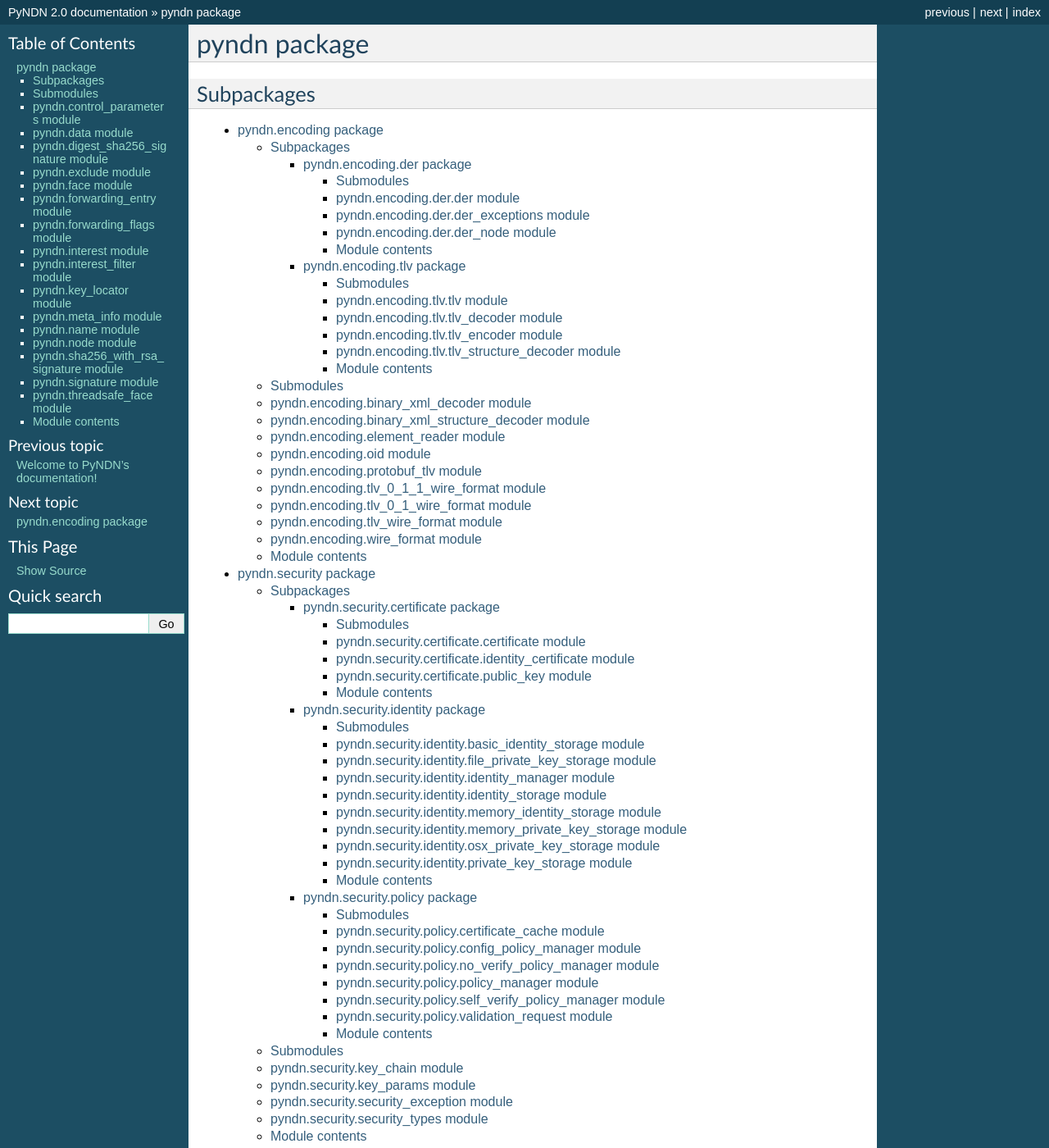
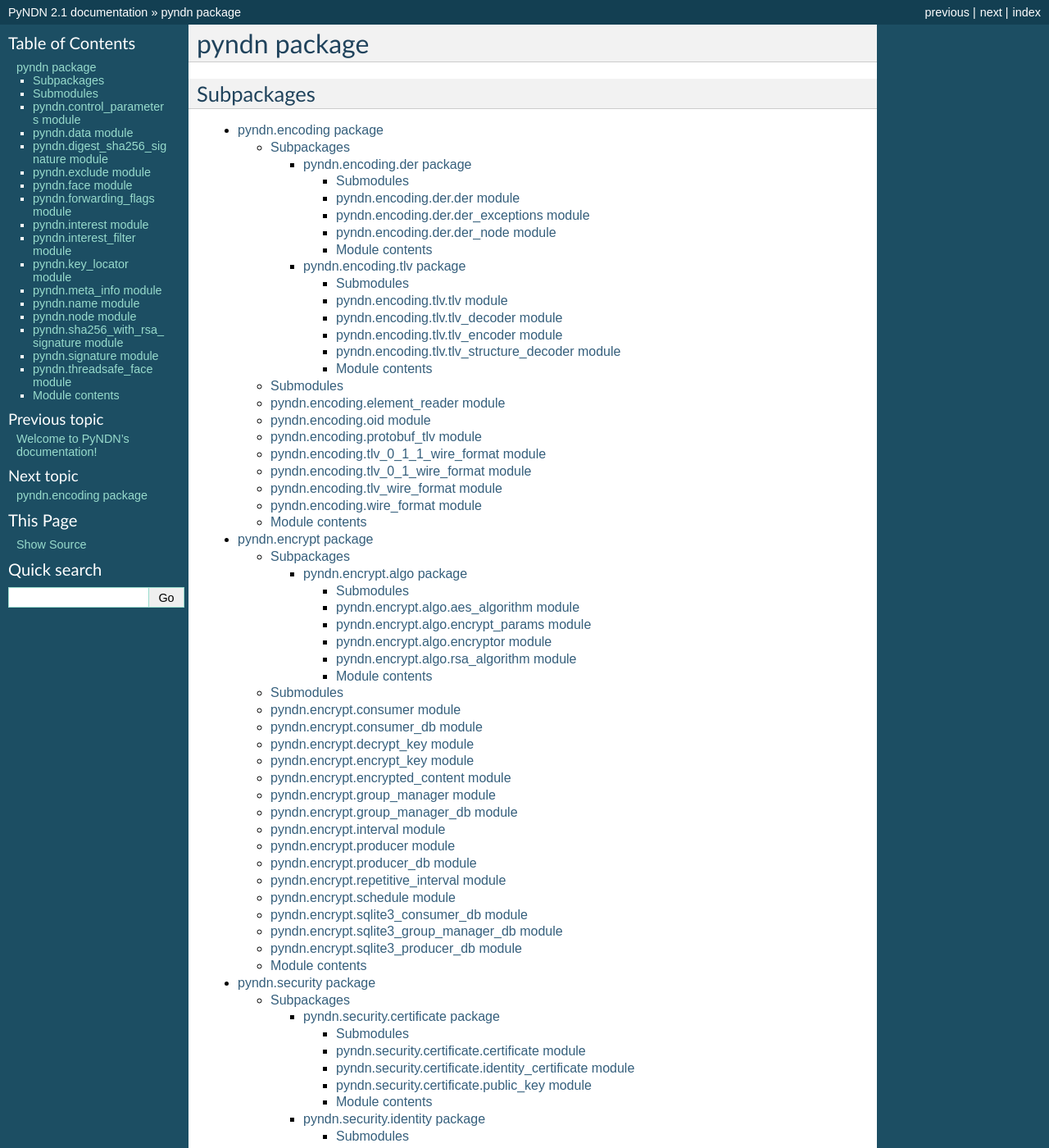
Before and after one commit to named-data/PyNDN2, a Sphinx documentation site: the page built from doc/pyndn.rst, in a window 1280 px wide and 1400 px high. Shown: the whole window at 82% size. Built offline with Sphinx 7.4.7, drawn with Linux system fonts in a browser that asks for light colours; some of the changed text lies outside the part shown.

Commit message:
doc: Update to add the encrypt module.

```diff
--- a/doc/conf.py
+++ b/doc/conf.py
@@ -1,7 +1,7 @@
 # -*- coding: utf-8 -*-
 #
 # PyNDN documentation build configuration file, created by
-# sphinx-quickstart on Mon Apr 21 17:56:36 2014.
+# sphinx-quickstart on Mon Dec 14 11:44:29 2015.
 #
 # This file is execfile()d with the current directory set to its
 # containing dir.
@@ -47,16 +47,16 @@ master_doc = 'index'
 
 # General information about the project.
 project = u'PyNDN'
-copyright = u'2014, Regents of the University of California'
+copyright = u'2015, Regents of the University of California'
 
 # The version info for the project you're documenting, acts as replacement for
 # |version| and |release|, also used in various other places throughout the
 # built documents.
 #
 # The short X.Y version.
-version = '2.0'
+version = '2.1'
 # The full version, including alpha/beta/rc tags.
-release = '2.0'
+release = '2.1'
 
 # The language for content autogenerated by Sphinx. Refer to documentation
 # for a list of supported languages.
@@ -267,7 +267,7 @@ texinfo_documents = [
 epub_title = u'PyNDN'
 epub_author = u'Regents of the University of California'
 epub_publisher = u'Regents of the University of California'
-epub_copyright = u'2014, Regents of the University of California'
+epub_copyright = u'2015, Regents of the University of California'
 
 # The basename for the epub file. It defaults to the project name.
 #epub_basename = u'PyNDN'
--- a/doc/pyndn.encoding.rst
+++ b/doc/pyndn.encoding.rst
@@ -11,22 +11,6 @@ Subpackages
 
 Submodules
 ----------
-
-pyndn.encoding.binary_xml_decoder module
-----------------------------------------
-
-.. automodule:: pyndn.encoding.binary_xml_decoder
-    :members:
-    :undoc-members:
-    :show-inheritance:
-
-pyndn.encoding.binary_xml_structure_decoder module
---------------------------------------------------
-
-.. automodule:: pyndn.encoding.binary_xml_structure_decoder
-    :members:
-    :undoc-members:
-    :show-inheritance:
 
 pyndn.encoding.element_reader module
 ------------------------------------
--- /dev/null
+++ b/doc/pyndn.encrypt.algo.rst
@@ -0,0 +1,46 @@
+pyndn.encrypt.algo package
+==========================
+
+Submodules
+----------
+
+pyndn.encrypt.algo.aes_algorithm module
+---------------------------------------
+
+.. automodule:: pyndn.encrypt.algo.aes_algorithm
+    :members:
+    :undoc-members:
+    :show-inheritance:
+
+pyndn.encrypt.algo.encrypt_params module
+----------------------------------------
+
+.. automodule:: pyndn.encrypt.algo.encrypt_params
+    :members:
+    :undoc-members:
+    :show-inheritance:
+
+pyndn.encrypt.algo.encryptor module
+-----------------------------------
+
+.. automodule:: pyndn.encrypt.algo.encryptor
+    :members:
+    :undoc-members:
+    :show-inheritance:
+
+pyndn.encrypt.algo.rsa_algorithm module
+---------------------------------------
+
+.. automodule:: pyndn.encrypt.algo.rsa_algorithm
+    :members:
+    :undoc-members:
+    :show-inheritance:
+
+
+Module contents
+---------------
+
+.. automodule:: pyndn.encrypt.algo
+    :members:
+    :undoc-members:
+    :show-inheritance:
--- /dev/null
+++ b/doc/pyndn.encrypt.rst
@@ -0,0 +1,141 @@
+pyndn.encrypt package
+=====================
+
+Subpackages
+-----------
+
+.. toctree::
+
+    pyndn.encrypt.algo
+
+Submodules
+----------
+
+pyndn.encrypt.consumer module
+-----------------------------
+
+.. automodule:: pyndn.encrypt.consumer
+    :members:
+    :undoc-members:
+    :show-inheritance:
+
+pyndn.encrypt.consumer_db module
+--------------------------------
+
+.. automodule:: pyndn.encrypt.consumer_db
+    :members:
+    :undoc-members:
+    :show-inheritance:
+
+pyndn.encrypt.decrypt_key module
+--------------------------------
+
+.. automodule:: pyndn.encrypt.decrypt_key
+    :members:
+    :undoc-members:
+    :show-inheritance:
+
+pyndn.encrypt.encrypt_key module
+--------------------------------
+
+.. automodule:: pyndn.encrypt.encrypt_key
+    :members:
+    :undoc-members:
+    :show-inheritance:
+
+pyndn.encrypt.encrypted_content module
+--------------------------------------
+
+.. automodule:: pyndn.encrypt.encrypted_content
+    :members:
+    :undoc-members:
+    :show-inheritance:
+
+pyndn.encrypt.group_manager module
+----------------------------------
+
+.. automodule:: pyndn.encrypt.group_manager
+    :members:
+    :undoc-members:
+    :show-inheritance:
+
+pyndn.encrypt.group_manager_db module
+-------------------------------------
+
+.. automodule:: pyndn.encrypt.group_manager_db
+    :members:
+    :undoc-members:
+    :show-inheritance:
+
+pyndn.encrypt.interval module
+-----------------------------
+
+.. automodule:: pyndn.encrypt.interval
+    :members:
+    :undoc-members:
+    :show-inheritance:
+
+pyndn.encrypt.producer module
+-----------------------------
+
+.. automodule:: pyndn.encrypt.producer
+    :members:
+    :undoc-members:
+    :show-inheritance:
+
+pyndn.encrypt.producer_db module
+--------------------------------
+
+.. automodule:: pyndn.encrypt.producer_db
+    :members:
+    :undoc-members:
+    :show-inheritance:
+
+pyndn.encrypt.repetitive_interval module
+----------------------------------------
+
+.. automodule:: pyndn.encrypt.repetitive_interval
+    :members:
+    :undoc-members:
+    :show-inheritance:
+
+pyndn.encrypt.schedule module
+-----------------------------
+
+.. automodule:: pyndn.encrypt.schedule
+    :members:
+    :undoc-members:
+    :show-inheritance:
+
+pyndn.encrypt.sqlite3_consumer_db module
+----------------------------------------
+
+.. automodule:: pyndn.encrypt.sqlite3_consumer_db
+    :members:
+    :undoc-members:
+    :show-inheritance:
+
+pyndn.encrypt.sqlite3_group_manager_db module
+---------------------------------------------
+
+.. automodule:: pyndn.encrypt.sqlite3_group_manager_db
+    :members:
+    :undoc-members:
+    :show-inheritance:
+
+pyndn.encrypt.sqlite3_producer_db module
+----------------------------------------
+
+.. automodule:: pyndn.encrypt.sqlite3_producer_db
+    :members:
+    :undoc-members:
+    :show-inheritance:
+
+
+Module contents
+---------------
+
+.. automodule:: pyndn.encrypt
+    :members:
+    :undoc-members:
+    :show-inheritance:
--- a/doc/pyndn.rst
+++ b/doc/pyndn.rst
@@ -7,6 +7,7 @@ Subpackages
 .. toctree::
 
     pyndn.encoding
+    pyndn.encrypt
     pyndn.security
     pyndn.sync
     pyndn.transport
@@ -51,14 +52,6 @@ pyndn.face module
 -----------------
 
 .. automodule:: pyndn.face
-    :members:
-    :undoc-members:
-    :show-inheritance:
-
-pyndn.forwarding_entry module
------------------------------
-
-.. automodule:: pyndn.forwarding_entry
     :members:
     :undoc-members:
     :show-inheritance:
```
Also changed, not shown: doc/pyndn.transport.rst (+16 -0 lines).
